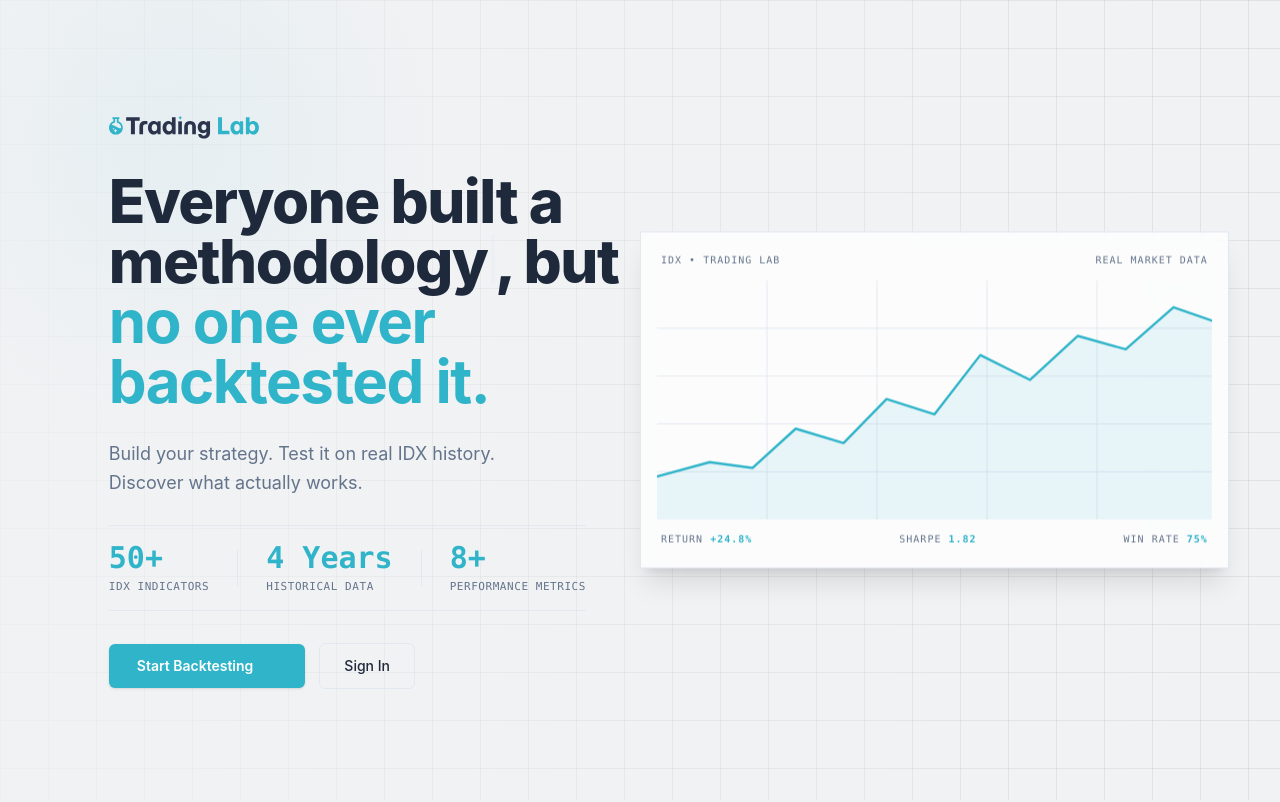
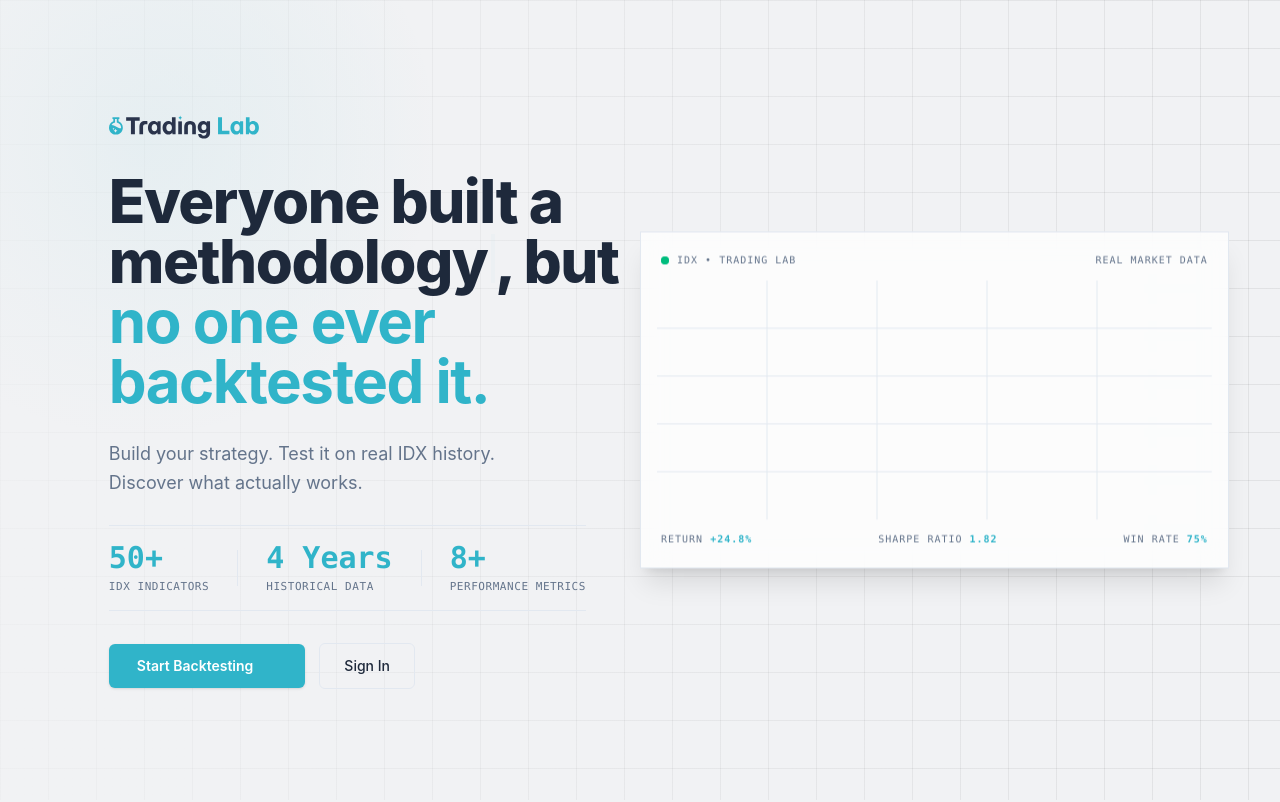
Before and after one commit to alfinsyahruddin/trading-lab, a SvelteKit app in the folder frontend/: page / in a window 1280 px wide. Shown: the top 802 px of the page. Built offline with nearby package versions, Linux system fonts and the light colour scheme; some icons are missing.

Commit message:
Add animation and pulse dots to landing page chart widget

```diff
--- a/frontend/src/routes/+page.svelte
+++ b/frontend/src/routes/+page.svelte
@@ -130,36 +130,133 @@
 			<div
 				class="flex items-center justify-between gap-4 p-1 pb-3 font-mono text-[10px] font-medium tracking-widest text-(--fg-muted)"
 			>
-				<span>IDX • TRADING LAB</span>
+				<span class="flex items-center gap-2">
+					<span class="relative flex size-2">
+						<span
+							class="absolute inline-flex size-full animate-ping rounded-full bg-emerald-400 opacity-75"
+						></span>
+						<span class="relative inline-flex size-2 rounded-full bg-emerald-500"></span>
+					</span>
+					<span>IDX • TRADING LAB</span>
+				</span>
 				<span>REAL MARKET DATA</span>
 			</div>
 			<div class="w-full">
-				<svg viewBox="0 0 580 250" class="block h-auto w-full" role="presentation">
+				<svg viewBox="0 0 580 250" class="block h-auto w-full overflow-visible" role="presentation">
+					<defs>
+						<!-- Area gradient fill -->
+						<linearGradient id="hero-chart-gradient" x1="0" y1="0" x2="0" y2="1">
+							<stop offset="0%" stop-color="var(--accent, #30b4c9)" stop-opacity="0.28" />
+							<stop offset="65%" stop-color="var(--accent, #30b4c9)" stop-opacity="0.08" />
+							<stop offset="100%" stop-color="var(--accent, #30b4c9)" stop-opacity="0" />
+						</linearGradient>
+						<!-- Subtle neon glow filter for chart line -->
+						<filter id="hero-chart-glow" x="-20%" y="-20%" width="140%" height="140%">
+							<feDropShadow
+								dx="0"
+								dy="0"
+								stdDeviation="3"
+								flood-color="var(--accent, #30b4c9)"
+								flood-opacity="0.45"
+							/>
+						</filter>
+					</defs>
+
+					<!-- Grid Lines -->
 					<path
 						class="stroke-slate-200 dark:stroke-white/5"
 						fill="none"
 						stroke-width="1"
 						d="M0 50H580M0 100H580M0 150H580M0 200H580M115 0V250M230 0V250M345 0V250M460 0V250"
 					/>
+
+					<!-- End of data vertical tracker guideline -->
+					<line
+						x1="580"
+						y1="42"
+						x2="580"
+						y2="250"
+						class="chart-tracker-line stroke-(--accent)/35"
+						stroke-width="1.5"
+						stroke-dasharray="3 3"
+					/>
+
+					<!-- Area Fill under curve with gradient and fade-in animation -->
 					<path
-						class="fill-(--accent)/10"
+						class="chart-area"
+						fill="url(#hero-chart-gradient)"
 						d="M0 205 L55 190 L100 196 L145 155 L195 170 L240 124 L290 140 L338 78 L390 104 L440 58 L490 72 L540 28 L580 42 V250 H0 Z"
 					/>
+
+					<!-- Chart Line with smooth draw-in animation -->
 					<path
-						class="stroke-(--accent)"
+						class="chart-line stroke-(--accent)"
 						fill="none"
 						stroke-width="2.5"
 						stroke-linecap="round"
 						stroke-linejoin="round"
+						pathLength="1000"
+						filter="url(#hero-chart-glow)"
 						d="M0 205 L55 190 L100 196 L145 155 L195 170 L240 124 L290 140 L338 78 L390 104 L440 58 L490 72 L540 28 L580 42"
 					/>
+
+					<!-- Pulse Dots at the end of the chart data (580, 42) -->
+					<g class="chart-pulse-dot" transform="translate(580, 42)">
+						<!-- Outer expanding pulse ring 1 -->
+						<circle cx="0" cy="0" r="4" fill="var(--accent, #30b4c9)">
+							<animate attributeName="r" from="4" to="18" dur="2.4s" repeatCount="indefinite" />
+							<animate
+								attributeName="opacity"
+								from="0.75"
+								to="0"
+								dur="2.4s"
+								repeatCount="indefinite"
+							/>
+						</circle>
+
+						<!-- Outer expanding pulse ring 2 (staggered delay) -->
+						<circle cx="0" cy="0" r="4" fill="var(--accent, #30b4c9)">
+							<animate
+								attributeName="r"
+								from="4"
+								to="12"
+								dur="2.4s"
+								begin="0.8s"
+								repeatCount="indefinite"
+							/>
+							<animate
+								attributeName="opacity"
+								from="0.65"
+								to="0"
+								dur="2.4s"
+								begin="0.8s"
+								repeatCount="indefinite"
+							/>
+						</circle>
+
+						<!-- Ambient glow aura -->
+						<circle cx="0" cy="0" r="6" fill="var(--accent, #30b4c9)" opacity="0.4">
+							<animate
+								attributeName="opacity"
+								values="0.2;0.55;0.2"
+								dur="1.8s"
+								repeatCount="indefinite"
+							/>
+						</circle>
+
+						<!-- Solid accent core dot -->
+						<circle cx="0" cy="0" r="4.5" fill="var(--accent, #30b4c9)" />
+
+						<!-- Crisp white center focal dot -->
+						<circle cx="0" cy="0" r="2" fill="#ffffff" />
+					</g>
 				</svg>
 			</div>
 			<div
 				class="flex items-center justify-between gap-4 p-1 pt-3 font-mono text-[10px] font-medium tracking-widest text-(--fg-muted)"
 			>
 				<span>RETURN <b class="font-semibold text-(--accent)">+24.8%</b></span>
-				<span>SHARPE <b class="font-semibold text-(--accent)">1.82</b></span>
+				<span>SHARPE RATIO <b class="font-semibold text-(--accent)">1.82</b></span>
 				<span>WIN RATE <b class="font-semibold text-(--accent)">75%</b></span>
 			</div>
 		</div>
@@ -852,3 +949,69 @@
 		</div>
 	</footer>
 </div>
+
+<style>
+	.chart-line {
+		stroke-dasharray: 1000;
+		stroke-dashoffset: 1000;
+		animation: chartDraw 2.2s cubic-bezier(0.16, 1, 0.3, 1) forwards;
+	}
+
+	.chart-area {
+		opacity: 0;
+		animation: chartAreaFadeIn 1.8s cubic-bezier(0.16, 1, 0.3, 1) 0.3s forwards;
+	}
+
+	.chart-pulse-dot {
+		opacity: 0;
+		animation: chartDotFadeIn 0.5s cubic-bezier(0.16, 1, 0.3, 1) 1.8s forwards;
+	}
+
+	.chart-tracker-line {
+		opacity: 0;
+		animation: chartTrackerFadeIn 0.5s ease-out 1.8s forwards;
+	}
+
+	@keyframes chartDraw {
+		to {
+			stroke-dashoffset: 0;
+		}
+	}
+
+	@keyframes chartAreaFadeIn {
+		to {
+			opacity: 1;
+		}
+	}
+
+	@keyframes chartDotFadeIn {
+		to {
+			opacity: 1;
+		}
+	}
+
+	@keyframes chartTrackerFadeIn {
+		to {
+			opacity: 0.35;
+		}
+	}
+
+	@media (prefers-reduced-motion: reduce) {
+		.chart-line {
+			stroke-dashoffset: 0 !important;
+			animation: none !important;
+		}
+		.chart-area {
+			opacity: 1 !important;
+			animation: none !important;
+		}
+		.chart-pulse-dot {
+			opacity: 1 !important;
+			animation: none !important;
+		}
+		.chart-tracker-line {
+			opacity: 0.35 !important;
+			animation: none !important;
+		}
+	}
+</style>
```
Also changed, not shown: 1 other file (tests, documents, lock files or other folders).
